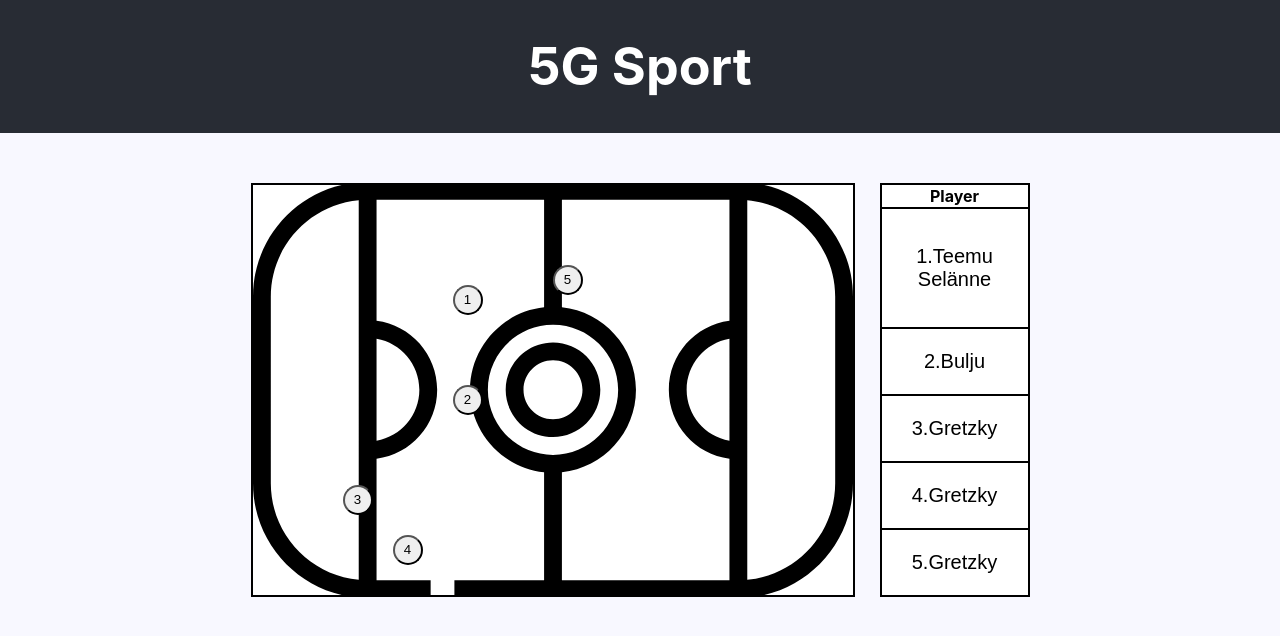
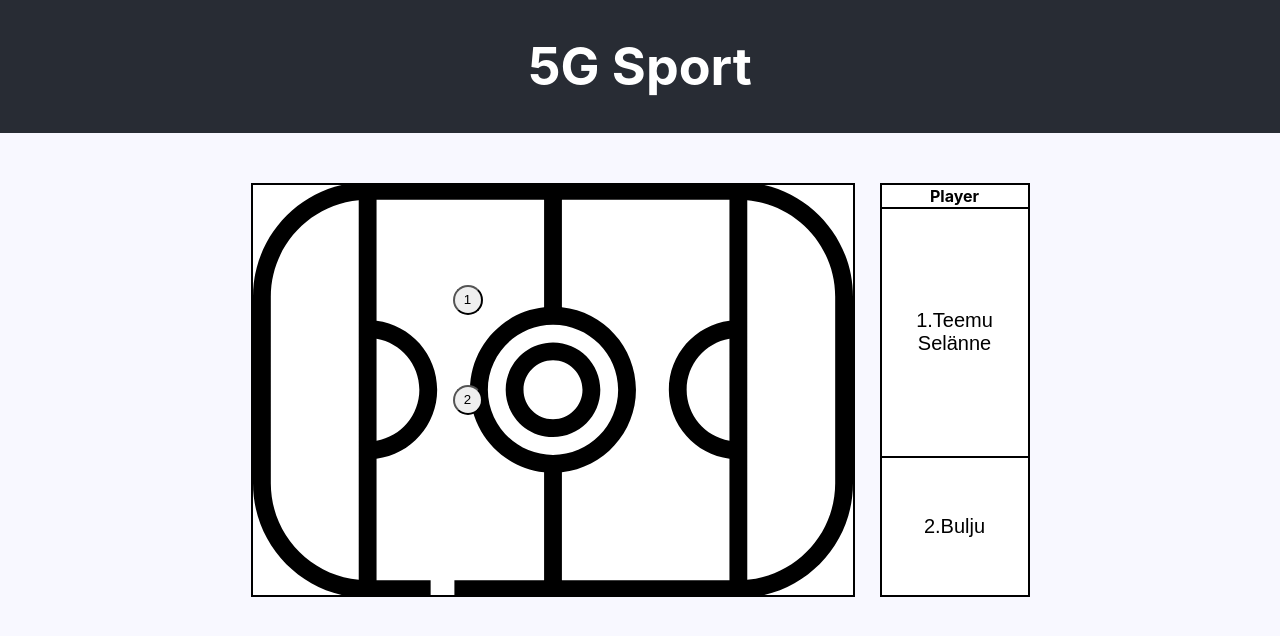
Before and after one commit to Onsbohh/5G-Sport-Application, a React (Create React App) app in the folder frontend/: page / in a window 1280 px wide. Shown: the top 636 px of the page. Built offline with nearby package versions, Linux system fonts and the light colour scheme; no server answers.

Commit message:
Removed unused example players

```diff
--- a/frontend/src/components/DashBoard.js
+++ b/frontend/src/components/DashBoard.js
@@ -33,14 +33,16 @@
         setSelectedPlayer(player)
         fetchHeartRate(player.id).then(response => setHeartRate(response))
         setIsSelected(prev => !prev)
-        setShowMenu(prev => !prev)
+        if(isSelected){
+            setShowMenu(true)
+        }
+        //setShowMenu(prev => !prev)
         /*
         if(!showMenu){
             setShowMenu(true)
         } else {
             setShowMenu(false)
         }
-
          */
     }
 
@@ -79,27 +81,6 @@
             heart_rate: heartRate,
             top: "200px",
             left: "200px"
-        },
-        {
-            id: 3,
-            name: "Gretzky",
-            heart_rate: heartRate,
-            top: "300px",
-            left: "90px"
-        },
-        {
-            id: 4,
-            name: "Gretzky",
-            heart_rate: heartRate,
-            top: "350px",
-            left: "140px"
-        },
-        {
-            id: 5,
-            name: "Gretzky",
-            heart_rate: heartRate,
-            top: "80px",
-            left: "300px"
         }
     ]
 
--- a/frontend/src/components/HeartRatePopup.js
+++ b/frontend/src/components/HeartRatePopup.js
@@ -11,7 +11,9 @@
         marginLeft: "15px",
         fontSize: "20px",
     }
+    console.log('heart rate popup')
     if(!player){
+        console.log('no player is selected')
         return null
     }
     return (
```
